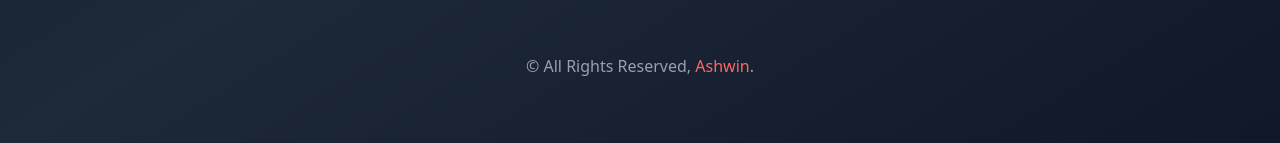
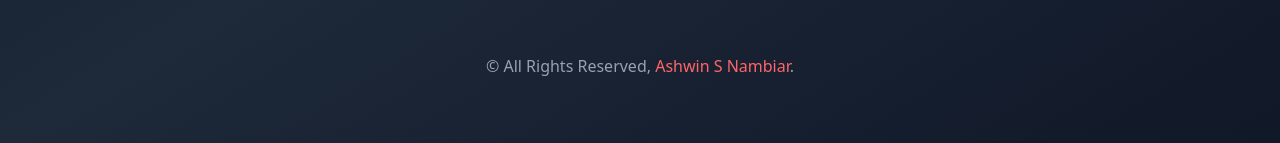
Before and after one commit to Ashwin-S-Nambiar/MovieVault, a React (Vite) app: page /watchlist in a window 1280 px wide. Shown: the part 654-797 px from the top of the page. Built offline with nearby package versions, Linux system fonts and the light colour scheme.

Commit message:
Update footer copyright name and add cursor pointer to MovieCard

```diff
--- a/src/Layout.jsx
+++ b/src/Layout.jsx
@@ -72,7 +72,7 @@ const Layout = () => {
 
       <footer className="mt-0 py-8">
         <div className="container mx-auto px-4 text-center text-gray-400">
-          <p>&copy; All Rights Reserved, <a className= 'text-red-400 hover:text-amber-50 transition-all duration-300' href="https://ashwin-s-nambiar.is-a.dev/">Ashwin</a>.</p>
+          <p>&copy; All Rights Reserved, <a className= 'text-red-400 hover:text-amber-50 transition-all duration-300' href="https://ashwin-s-nambiar.is-a.dev/">Ashwin S Nambiar</a>.</p>
         </div>
       </footer>
     </div>
--- a/src/components/MovieCard.jsx
+++ b/src/components/MovieCard.jsx
@@ -25,7 +25,7 @@ const MovieCard = ({ movie, onWatchlistToggle, isInWatchlist }) => {
       exit={{ opacity: 0, y: -20 }}
       className="group relative overflow-hidden rounded-xl bg-gradient-to-br from-gray-800/80 to-gray-900/80 backdrop-blur-lg border border-gray-700/50 hover:border-red-500/50 transition-all duration-500 hover:shadow-xl hover:shadow-red-500/10"
     >
-      <div className="flex flex-col md:flex-row gap-6 p-6">
+      <div className="flex flex-col md:flex-row gap-6 p-6 cursor-pointer">
         <div className="relative">
           <img
             src={movie.Poster !== 'N/A' ? movie.Poster : '/api/placeholder/200/300'}
```
